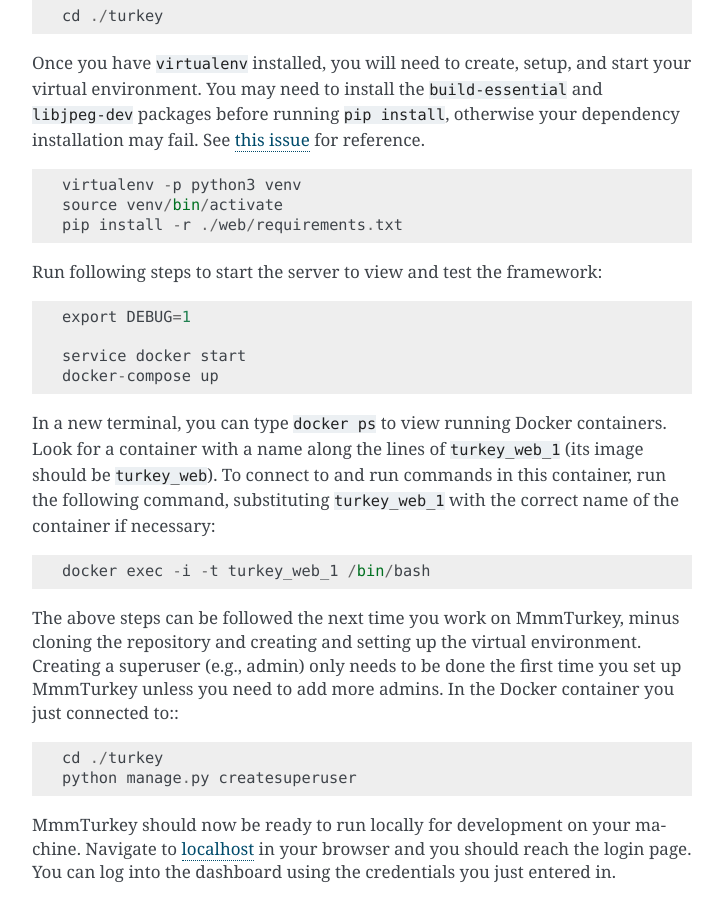
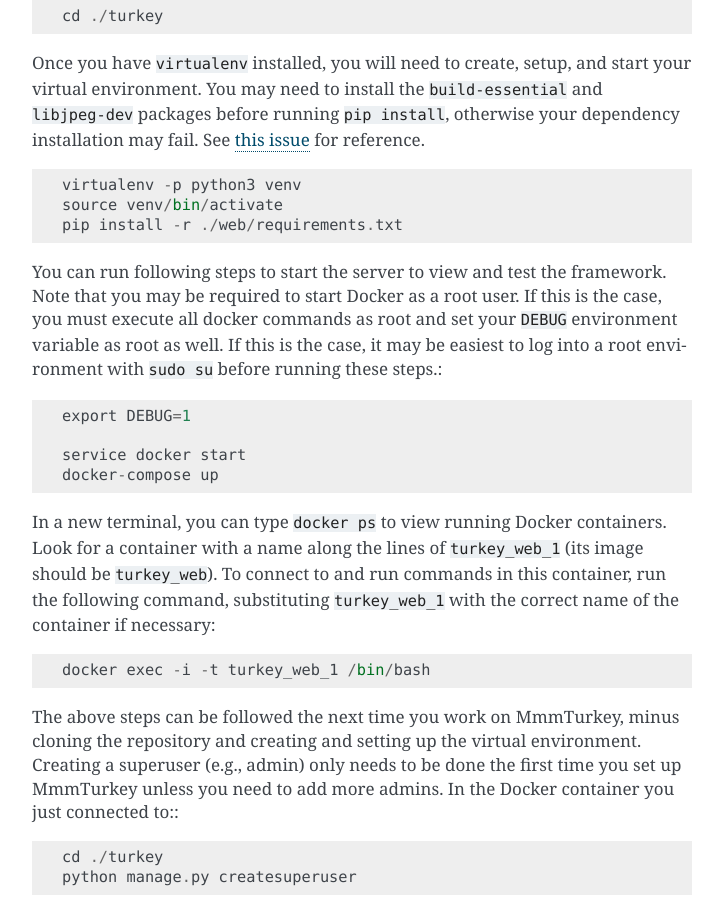
Before and after one commit to CuriousG102/turkey, a Sphinx documentation site: the page built from web/turkey/docs/source/setup.rst, in a window 1280 px wide and 900 px high, scrolled down 1735 px. Shown: the whole window, without its empty margins (388-1111 px from the left). Built offline with Sphinx 7.4.7, drawn with Linux system fonts in a browser that asks for light colours; pages that are not in the unit, such as notebooks, are missing from menus.

Commit message:
added 'sudo su' suggestion to local dev setup tutorial

```diff
--- a/web/turkey/docs/source/setup.rst
+++ b/web/turkey/docs/source/setup.rst
@@ -55,7 +55,7 @@
     source venv/bin/activate
     pip install -r ./web/requirements.txt
 
-Run following steps to start the server to view and test the framework::
+You can run following steps to start the server to view and test the framework. Note that you may be required to start Docker as a root user. If this is the case, you must execute all docker commands as root and set your ``DEBUG`` environment variable as root as well. If this is the case, it may be easiest to log into a root environment with ``sudo su`` before running these steps.::
 
     export DEBUG=1
 
```
